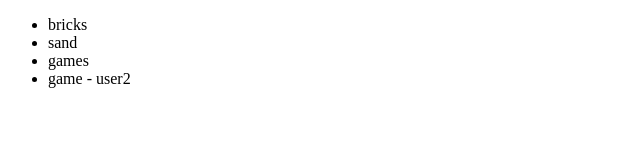
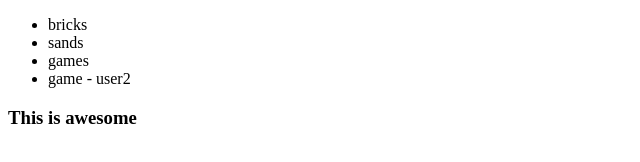
Before and after one commit to rajukhanraj/githubtest, a plain HTML site: page index.html in a window 1280 px wide. Shown: the whole page, without its empty margins (0-640 px from the left). Drawn offline with Linux system fonts and the light colour scheme.

Commit message:
new module

```diff
--- a/index.html
+++ b/index.html
@@ -7,10 +7,16 @@
 
 	<ul>
 	    <li>bricks</li>
-	    <li>sand</li>
+	    <li>sands</li>
 	    <li>games</li>
 		<li>game - user2</li>
 	</ul>
 
+	<!-- 2nd feature -->
+	<div>
+		<h3>This is awesome</h3>
+
+	</div>
+
 </body>
 </html>
```
